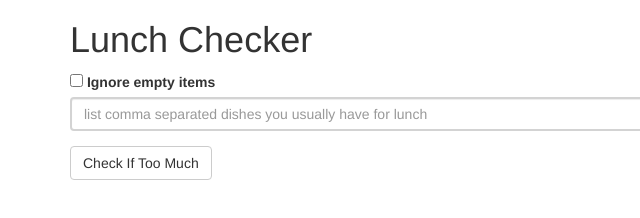
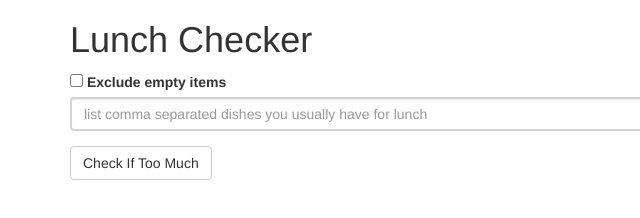
Before and after one commit to dummy4200/coursera_angular, a plain HTML site: page week1/index.html in a window 1280 px wide. Shown: the full height of the page, 0-640 px from the left. Drawn offline with nearby package versions, Linux system fonts and the light colour scheme.

Commit message:
text correction

```diff
--- a/week1/index.html
+++ b/week1/index.html
@@ -18,7 +18,7 @@
       <div class="form-group">
         <!-- accept empty items -->
         <input type="checkbox" value="check" id="accept" name="accept" ng-model="accept">
-        <label for="accept">Ignore empty items</label>
+        <label for="accept">Exclude empty items</label>
 
         <!-- lunch items -->
         <input id="lunch-menu" type="text"
```
